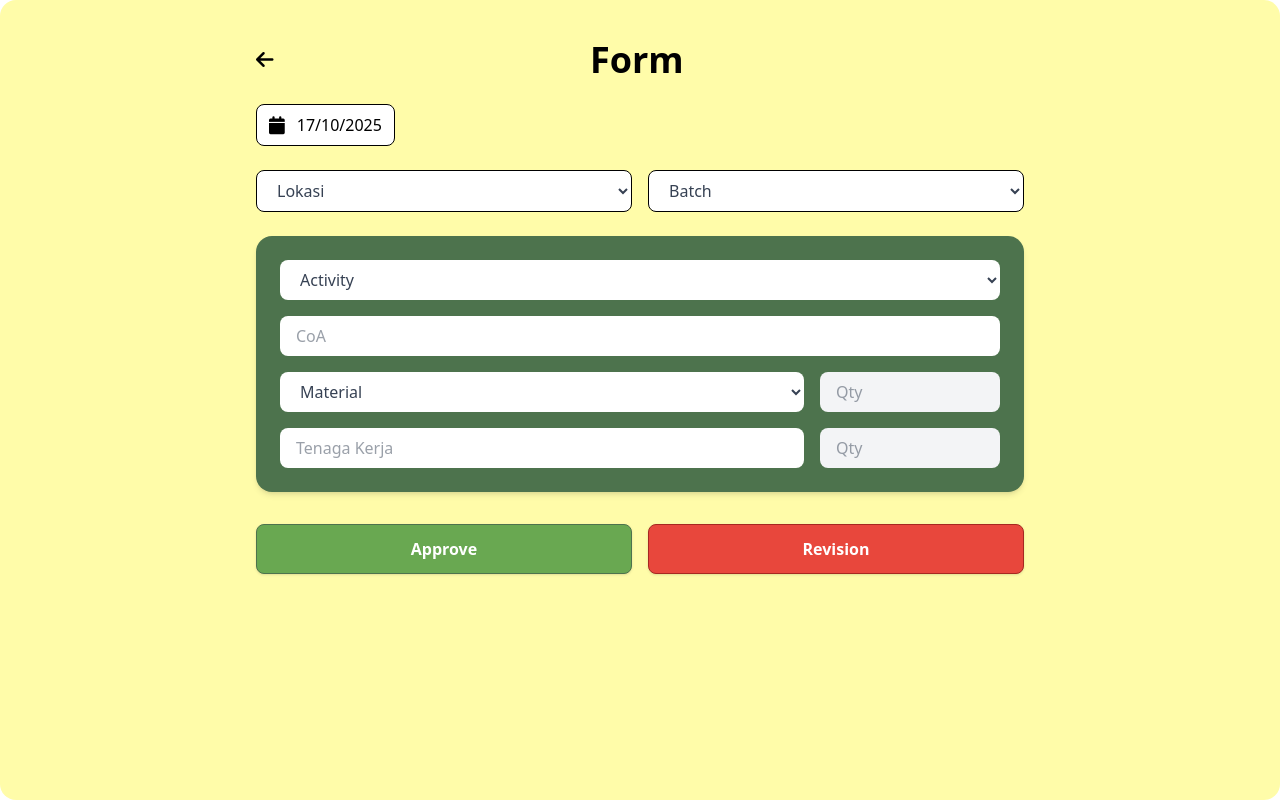
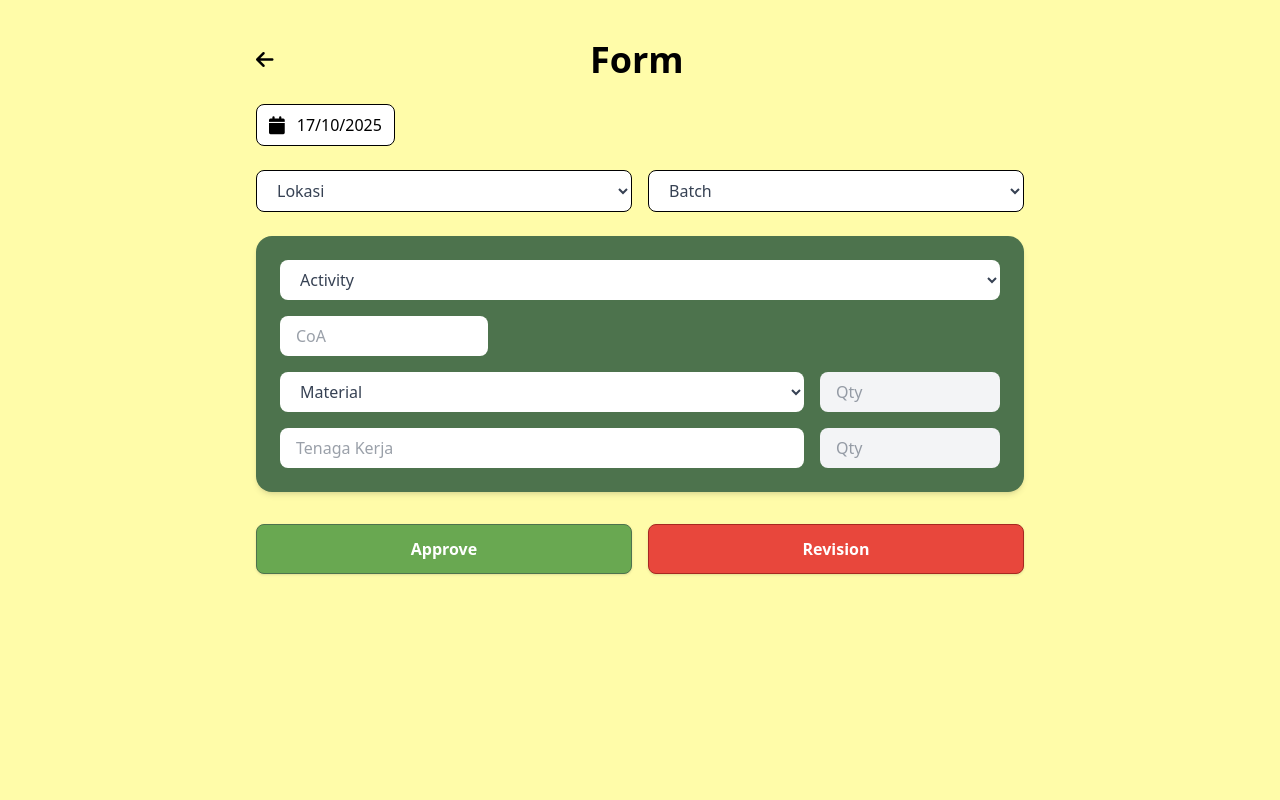
Before and after one commit to maureen2812/greenhouse_project, a Vue app: page /review in a window 1280 px wide. Built offline with nearby package versions, Linux system fonts and the light colour scheme.

Commit message:
Refactor review.vue layout and component structure

```diff
--- a/src/views/review.vue
+++ b/src/views/review.vue
@@ -1,33 +1,28 @@
 <template>
-  <div
-    class="min-h-screen bg-[#FFFCA9] flex flex-col items-center p-4 sm:p-6 md:p-10 rounded-2xl"
-  >
+  <div class="min-h-screen bg-[#FFFCA9] flex flex-col items-center p-4 sm:p-6 md:p-10">
     <!-- Header -->
     <div class="flex w-full max-w-3xl justify-between items-center mb-6">
-      <button
+      <RouterLink
+        to="viewform"
         class="text-black text-xl hover:text-gray-700 transition"
         title="Back"
       >
         <i class="fa-solid fa-arrow-left"></i>
-      </button>
+      </RouterLink>
       <h1 class="text-3xl sm:text-4xl font-bold text-black">Form</h1>
       <div class="w-6"></div>
     </div>
 
     <!-- Date Picker -->
     <div class="w-full max-w-3xl mb-6">
-      <div
-        class="flex items-center gap-3 bg-white border border-black rounded-lg px-3 py-2 w-fit"
-      >
+      <div class="flex items-center gap-3 bg-white border border-black rounded-lg px-3 py-2 w-fit">
         <i class="fa-solid fa-calendar text-lg"></i>
         <span class="font-medium">17/10/2025</span>
       </div>
     </div>
 
     <!-- Lokasi & Batch -->
-    <div
-      class="w-full max-w-3xl flex flex-col sm:flex-row gap-4 mb-6"
-    >
+    <div class="w-full max-w-3xl flex flex-col sm:flex-row gap-4 mb-6">
       <select
         class="w-full sm:w-1/2 px-4 py-2 border border-black rounded-lg bg-white text-gray-700 focus:outline-none focus:ring-2 focus:ring-[#CFE9A8] transition"
       >
@@ -35,7 +30,7 @@
       </select>
 
       <select
-        class="w-full sm:w-1/2 px-4 py-2 border border-black rounded-lg bg-white text-gray-700 focus:outline-none focus:ring-2 focus:ring-[#CFE9A8] transition"
+        class="w-44 sm:w-1/2 px-4 py-2 border border-black rounded-lg bg-white text-gray-700 focus:outline-none focus:ring-2 focus:ring-[#CFE9A8] transition"
       >
         <option selected>Batch</option>
       </select>
@@ -54,7 +49,7 @@
       <input
         type="text"
         placeholder="CoA"
-        class="w-full px-4 py-2 rounded-lg bg-white text-gray-700 focus:outline-none"
+        class="w-52 px-4 py-2 rounded-lg bg-white text-gray-700 focus:outline-none"
       />
 
       <!-- Material & Qty -->
@@ -87,9 +82,7 @@
     </div>
 
     <!-- Action Buttons -->
-    <div
-      class="w-full max-w-3xl flex flex-col sm:flex-row gap-4 justify-between mt-8"
-    >
+    <div class="w-full max-w-3xl flex flex-col sm:flex-row gap-4 justify-between mt-8">
       <button
         class="w-full sm:w-1/2 bg-[#69A851] hover:bg-[#5B9546] text-white font-semibold py-3 rounded-lg border border-[#4D734D] transition-all shadow-sm"
       >
@@ -110,5 +103,5 @@ import { RouterLink, RouterView } from 'vue-router'
 </script>
 
 <style scoped>
-@import url("https://cdnjs.cloudflare.com/ajax/libs/font-awesome/6.4.0/css/all.min.css");
+@import url('https://cdnjs.cloudflare.com/ajax/libs/font-awesome/6.4.0/css/all.min.css');
 </style>
```
